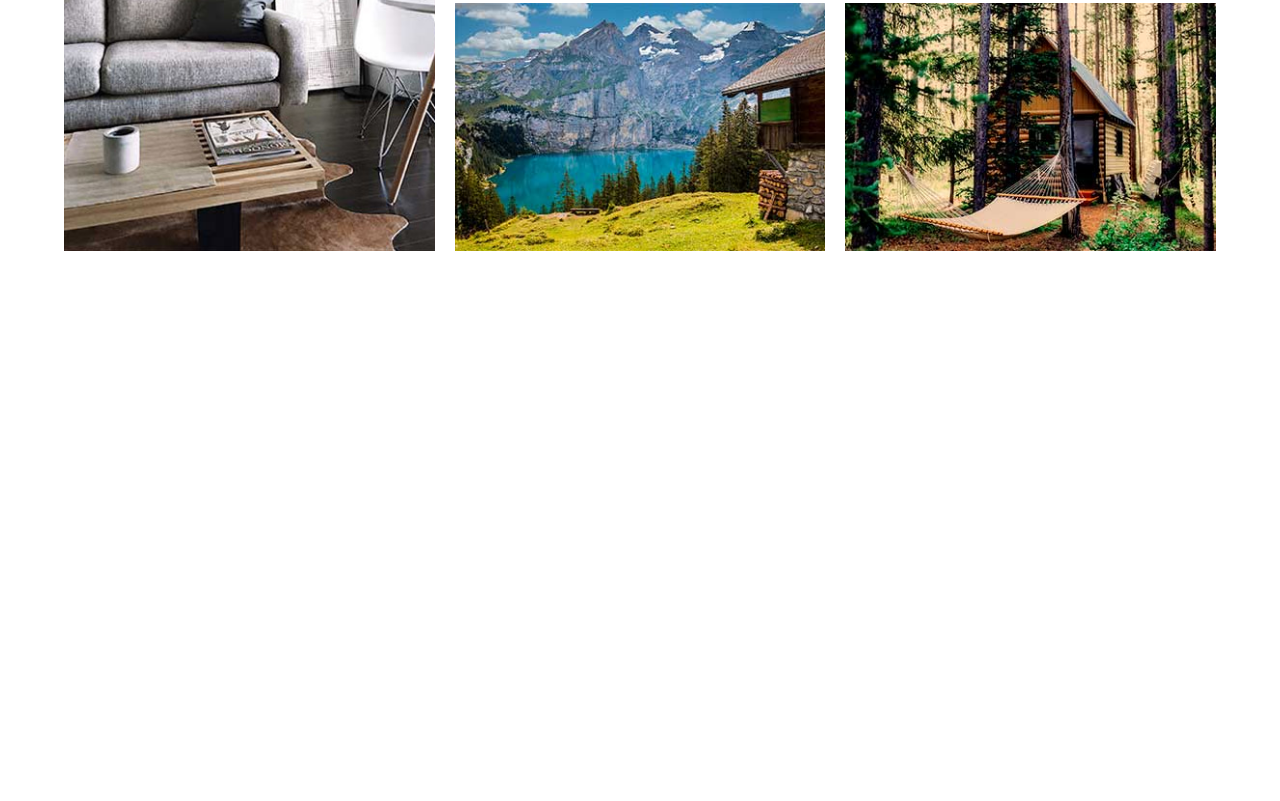
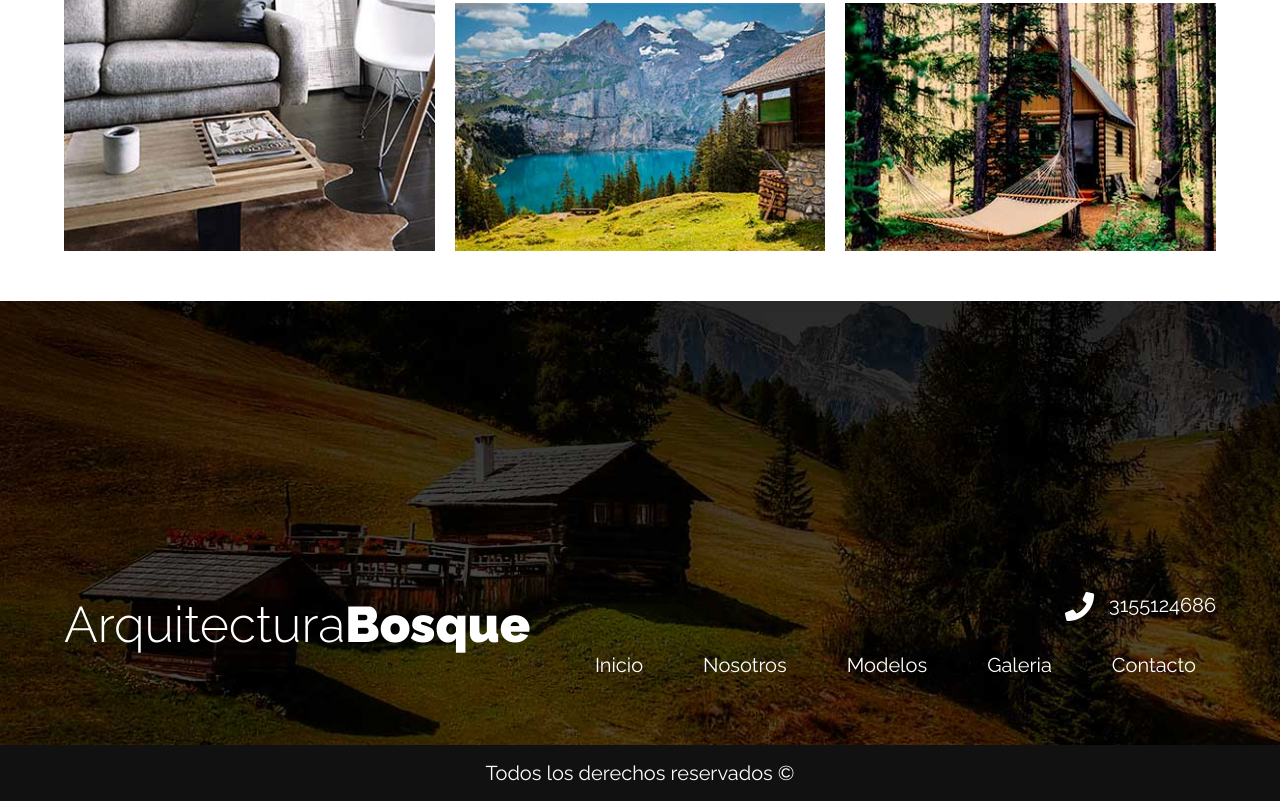
Before and after one commit to jdam97/The-Forest-Cabins, a plain HTML site: page index.html in a window 1280 px wide. Shown: the part 4195-4996 px from the top of the page. Before the commit the page ends 4446 px from the top, so only its background shows below. Drawn offline with Linux system fonts and the light colour scheme.

Commit message:
se termina agregando el footer

```diff
--- a/css/style.css
+++ b/css/style.css
@@ -341,3 +341,29 @@ padding: 5rem;
         grid-column: 3 / 4;
     }
 }
+/* footer */
+.footer{
+    height: 50rem;
+    background-image: url(../img/footer_bg.jpg);
+    background-repeat: no-repeat;
+    background-position: center center;
+    background-size: cover;
+
+    display: flex;
+    flex-direction:column;
+    justify-content: flex-end;
+    color: var(--blanco);
+}
+
+.footer a{
+    color: var(--blanco);
+    font-size: 2rem;
+}
+
+.copyright{
+    background-color: var(--negro);
+    text-align: center;
+    margin: 5rem 0 0 0;
+    font-size: 2rem;
+    padding: 1rem;
+}
--- a/index.html
+++ b/index.html
@@ -102,5 +102,29 @@
         </div>
     </section>
 
+    <footer class="footer mt-5">
+        <div class="contenedor">
+            <div class="barra">
+                <div class="logo">
+                    <h1 class="nombre-sitio">Arquitectura<span>Bosque</span></h1>
+                </div>
+                <div class="contacto">
+                    <a class="telefono" href="https://api.whatsapp.com/send?phone=+57 3155124686&text=Hola, queremos contratarlo">3155124686</a>
+                    <nav class="navegacion">
+                        <a class="link" href="#">Inicio</a>
+                        <a class="link" href="#">Nosotros</a>
+                        <a class="link" href="#">Modelos</a>
+                        <a class="link" href="#">Galeria</a>
+                        <a class="link" href="#">Contacto</a>
+                    </nav>
+                </div>
+            </div>
+        </div>
+
+        <p class="copyright">Todos los derechos reservados &copy;</p>
+    </footer>
+
+
+
 </body>
 </html>
```
